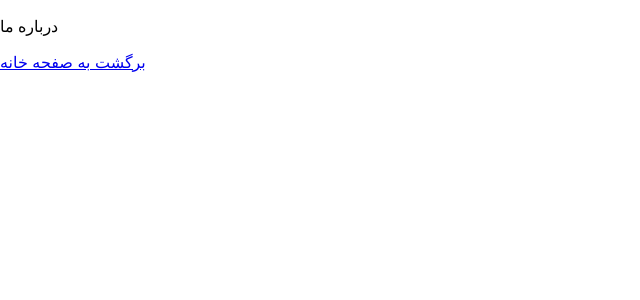
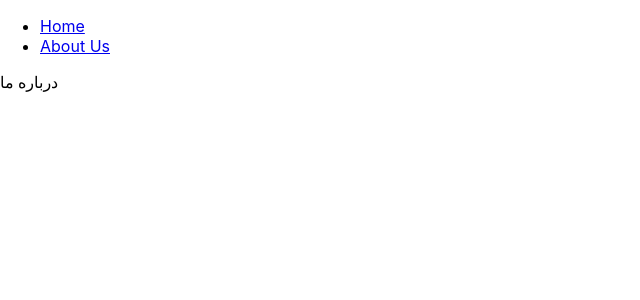
Before and after one commit to Hadi-bakhshi/spa-react, a React (Create React App) app: page /about-us in a window 1280 px wide. Shown: the top 300 px of the page, without its empty margins (0-640 px from the left). Built offline with nearby package versions, Linux system fonts and the light colour scheme.

Commit message:
Navigation component added

```diff
--- a/src/App.js
+++ b/src/App.js
@@ -1,13 +1,17 @@
-import { BrowserRouter,Route } from "react-router-dom";
+import { BrowserRouter, Route } from "react-router-dom";
 import "./App.css";
 import HomePage from "./pages/HomePage";
 import AboutUsPage from "./pages/AboutUsPage";
+import Navigation from "./Components/Navigation/Navigation";
 
 function App() {
-  return <BrowserRouter>
-  <Route path="/" exact={true} component={HomePage}/>
-  <Route path="/about-us" component={AboutUsPage}/>
-  </BrowserRouter>;
+  return (
+    <BrowserRouter>
+    <Navigation/>
+      <Route path="/" exact={true} component={HomePage} />
+      <Route path="/about-us" component={AboutUsPage} />
+    </BrowserRouter>
+  );
 }
 
 export default App;
--- /dev/null
+++ b/src/Components/Navigation/Navigation.js
@@ -0,0 +1,19 @@
+import {Link,withRouter} from 'react-router-dom';
+const Navigation = (props) => {
+    return (
+        <header>
+        <nav>
+          <ul>
+            <li>
+              <Link to="/">Home</Link>
+            </li>
+            <li>
+              <Link to="/about-us">About Us</Link>
+            </li>
+          </ul>
+        </nav>
+      </header>
+     );
+}
+
+export default withRouter(Navigation);
--- a/src/pages/AboutUsPage.js
+++ b/src/pages/AboutUsPage.js
@@ -2,7 +2,6 @@ const AboutUsPage = (props) => {
   return (
     <>
       <p>درباره ما</p>
-      <a href="/">برگشت به صفحه خانه</a>
     </>
   );
 };
```
